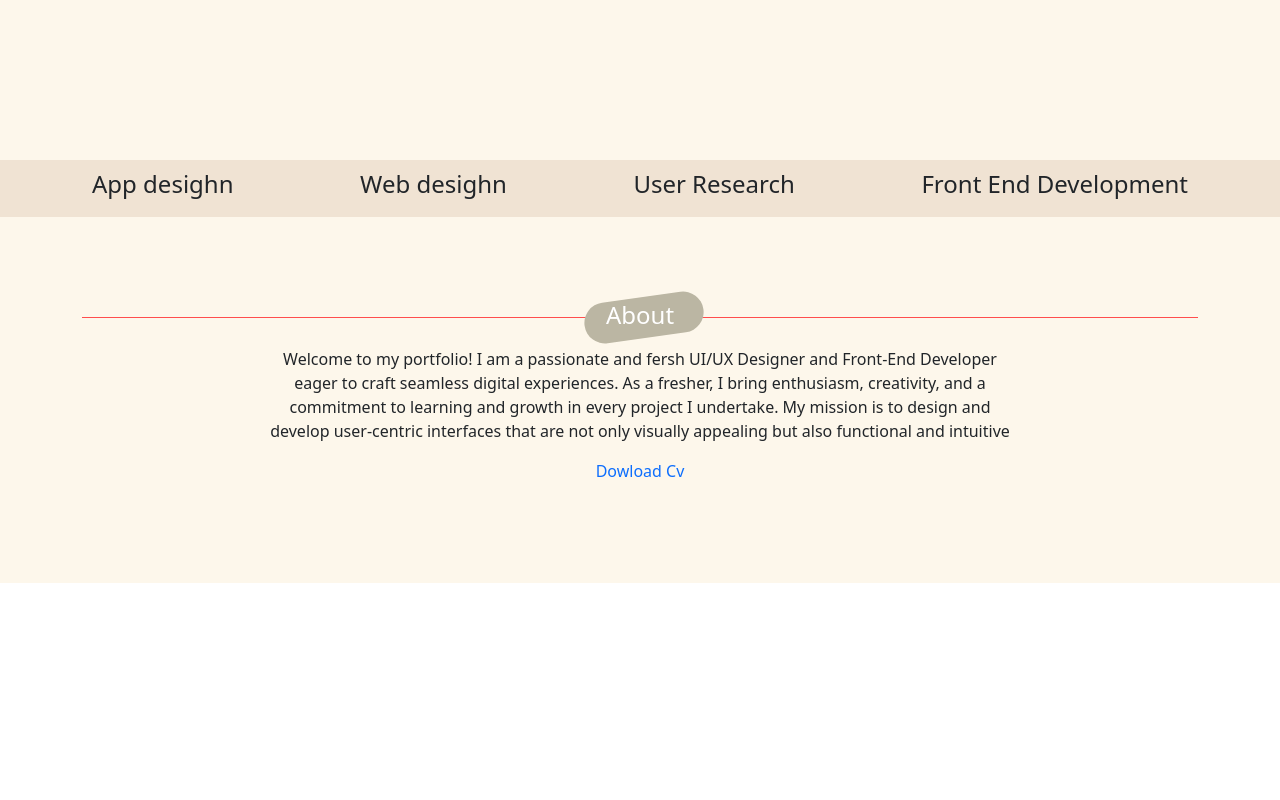
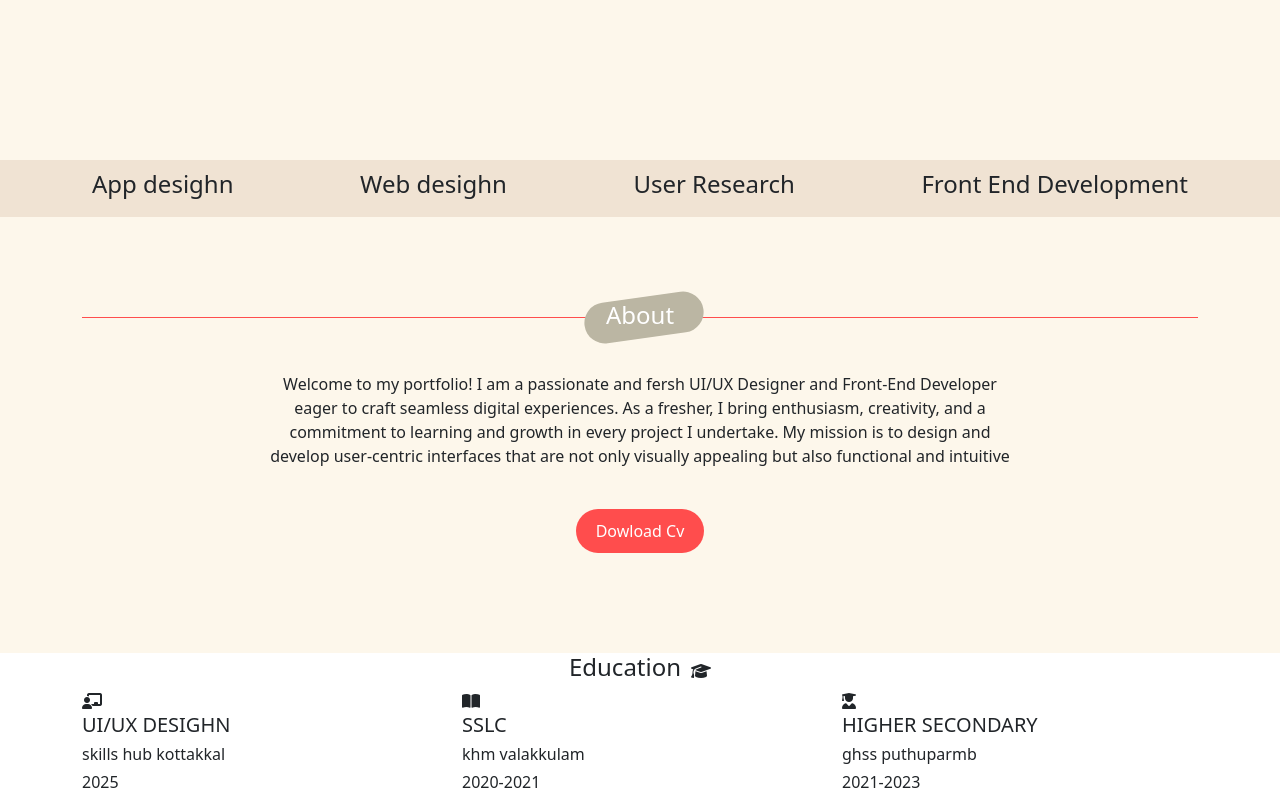
Before and after one commit to irfan-mhd/irfan-mhd.github.io, a plain HTML site: page index.html in a window 1280 px wide. Shown: the part 702-1502 px from the top of the page. Before the commit the page ends 1285 px from the top, so only its background shows below. Drawn offline with Linux system fonts and the light colour scheme.

Commit message:
day-4-re

```diff
--- a/css/style.css
+++ b/css/style.css
@@ -80,6 +80,7 @@ h1{
 }
 .logo a i{
     color: #726e5f;
+    font-size: x-large;
 }
 .toggle-bt{
     display: flex;
@@ -105,6 +106,7 @@ h1{
     gap: 30px;
     justify-content: space-between;
     padding: 10px;
+    flex-wrap: wrap;
 }
 .line{
     background-color: #FF4D4D;
@@ -158,4 +160,17 @@ h1{
 .p-cnt{
     display: flex;
     justify-content: center;
+    padding: 25px;
 }
+.cv-bt a{
+    background-color: #FF4D4D;
+    border-radius: 30px;
+    color: #ffffff;
+    padding: 10px 20px;
+}
+.education-head{
+    display: flex;
+    align-items: center;
+    gap: 10px;
+    justify-content: center;
+}
--- a/index.html
+++ b/index.html
@@ -105,6 +105,47 @@
             </div>
         </div>
     </section>
+    <section id="education">
+        <div class="container">
+            <div class="education-cnt">
+                <div class="education-head">
+                    <h4>Education</h4>
+                    <i class="fa-solid fa-graduation-cap"></i>
+                </div>
+                <div class="education-p">
+                    <div class="row">
+                        <div class="col-md-4">
+                            <div class="ui/ux-cnt">
+                                <i class="fa-solid fa-chalkboard-user"></i>
+                                <h5>UI/UX DESIGHN</h5>
+                                <h6>skills hub kottakkal</h6>
+                                <h6>2025</h6>
+
+                            </div>
+                        </div>
+                        <div class="col-md-4">
+                            <div class="ui/ux-cnt">
+                                <i class="fa-solid fa-book-open"></i>
+                                <h5>SSLC</h5>
+                                <h6>khm valakkulam</h6>
+                                <h6>2020-2021</h6>
+
+                            </div>
+                        </div>
+                        <div class="col-md-4">
+                            <div class="ui/ux-cnt">
+                                <i class="fa-solid fa-user-graduate"></i>
+                                <h5>HIGHER SECONDARY</h5>
+                                <h6>ghss puthuparmb</h6>
+                                <h6>2021-2023</h6>
+
+                            </div>
+                        </div>
+                    </div>
+                </div>
+            </div>
+        </div>
+    </section>
 
 
 
```
